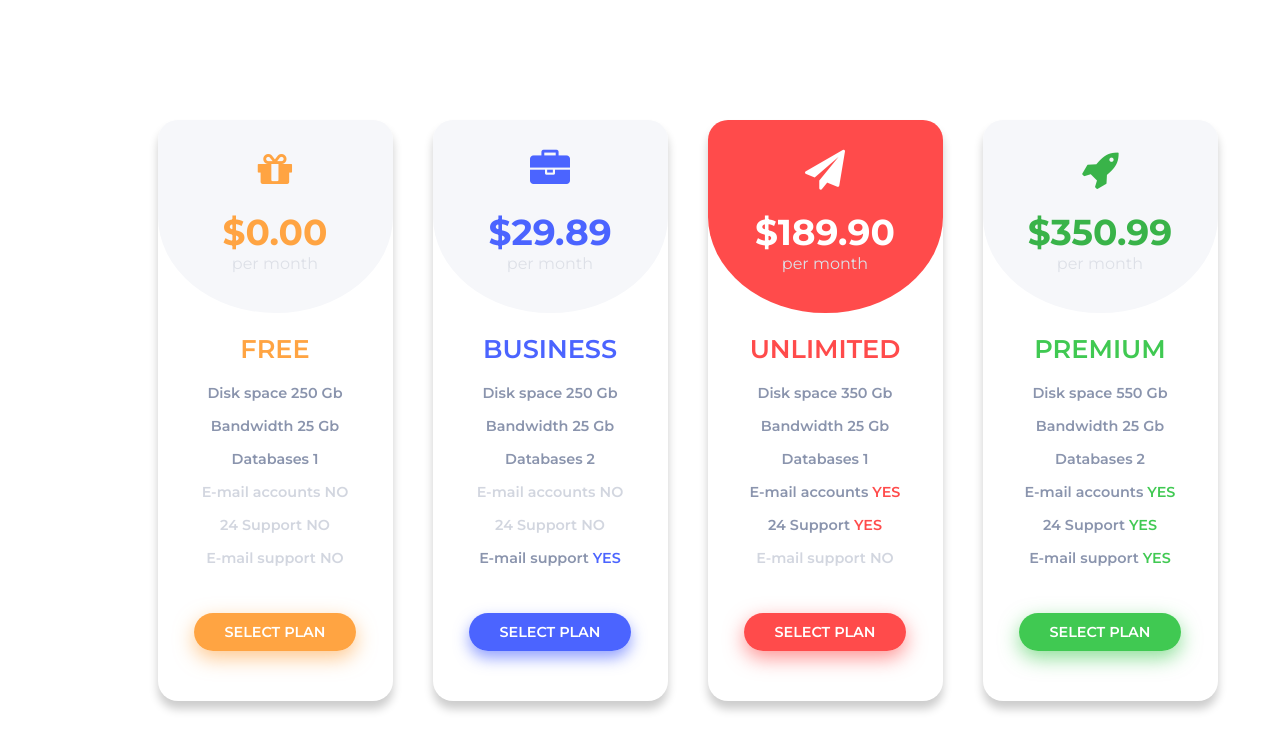
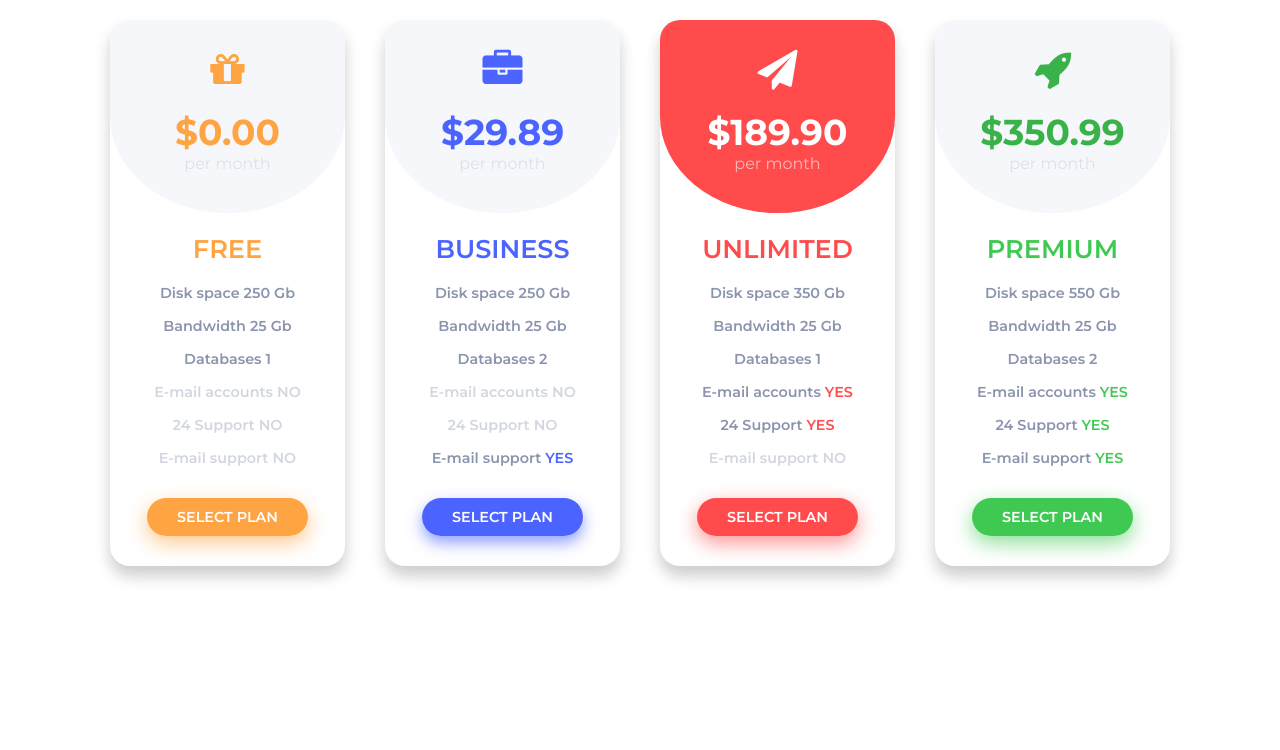
Before and after one commit to BK-Star/Elegant-Pricing-Table, a plain HTML site: page index.html in a window 1280 px wide. Drawn offline with Linux system fonts and the light colour scheme.

Commit message:
Adjusting the margin of the container, adding scale to the cards on hover

```diff
--- a/css/style.css
+++ b/css/style.css
@@ -15,11 +15,13 @@ body{
     font-family: 'Montserrat', sans-serif;
     margin: 0;
     padding: 0;
+    background: #fff;
+    overflow: hidden;
 }
 
 .container{
     width: 1175px;
-    margin: 100px 100px;
+    margin: 0 auto;
     display: flex;
     justify-content: center;
 }
@@ -27,14 +29,16 @@ body{
 .column{
     flex: 0 0 20%;
     background: #fff;
-    box-shadow: 0 8px 10px rgba(0, 0, 0, .2);
+    box-shadow: 0 10px 15px rgba(0, 0, 0, .2);
     border-radius: 20px;
     margin: 20px;
     text-align: center;
     box-sizing: border-box;
     overflow: hidden;
 }
-
+.column:hover{
+    transform: scale(1.05);
+}
 .column .price{
     background: var(--head-light-grey);
     border-bottom-left-radius: 50%;
@@ -52,6 +56,11 @@ body{
 
 .column:nth-child(3) .price{
     background-color: var(--red);
+    color: #fff;
+}
+
+.column:nth-child(3) .price span{
+    opacity: .6;
     color: #fff;
 }
 
@@ -117,7 +126,7 @@ body{
 }
 
 .btn{
-    padding: 40px 0 60px;
+    padding: 25px 0 40px;
 }
 .btn a{
     text-decoration: none;
```
